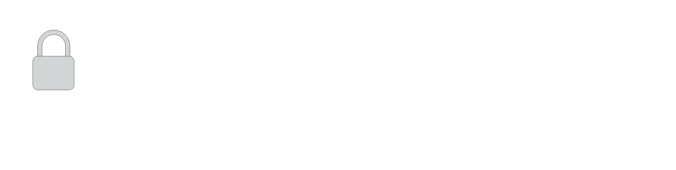
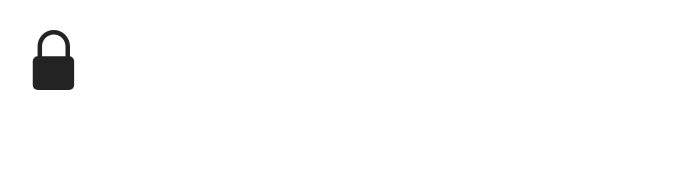
Before and after one commit to utsavthakkar503/digital-lock, a React (Create React App) app: page / in a window 1280 px wide. Shown: the top 170 px of the page, without its empty margins (587-1263 px from the left). Built offline with nearby package versions, Linux system fonts and the light colour scheme.

Commit message:
lock animation code improvements

```diff
--- a/src/App.tsx
+++ b/src/App.tsx
@@ -96,7 +96,6 @@ interface ICombination {
 
 interface IUnlocked {
   unlocked: boolean;
-  unlk: number;
 }
 
 const App: React.FC = () => {
@@ -117,7 +116,6 @@ const App: React.FC = () => {
 
   const [unlockConfig, setUnlockConfig] = useState<IUnlocked>({
     unlocked: false,
-    unlk: 0,
   });
 
   function onChange(ev: React.MouseEvent<HTMLElement>, checked?: boolean) {
@@ -169,10 +167,8 @@ const App: React.FC = () => {
           if (unlockConfig.unlocked) {
             alert("App Already unlocked");
           } else {
-            let newUnlk = unlockConfig.unlk + 1;
             setUnlockConfig({
               unlocked: true,
-              unlk: newUnlk,
             });
           }
         } else {
@@ -191,21 +187,11 @@ const App: React.FC = () => {
       <div className="App">
         <div className="App-body">
           <header className="App-header">
-            {unlockConfig.unlocked ? (
               <Lock
-                key={unlockConfig.unlk}
                 play={playConfig.play}
                 unlocked={unlockConfig.unlocked}
-                unlk={unlockConfig.unlk}
+                color={isDarkTheme? lightTheme.palette?.white : "#232323"}
               />
-            ) : (
-              <Lock
-                key={playConfig.play}
-                play={playConfig.play}
-                unlocked={unlockConfig.unlocked}
-                unlk={unlockConfig.unlk}
-              />
-            )}
             <Toggle
               className="toggle-btn"
               label="Dark mode"
--- a/src/Lock.tsx
+++ b/src/Lock.tsx
@@ -1,14 +1,49 @@
-import React from "react";
-import { motion } from "framer-motion";
+import React, { useEffect } from "react";
+import { motion, useAnimation } from "framer-motion";
 
 interface IAnimation {
   play: number;
   unlocked: boolean;
-      unlk: number
+  color: string | undefined
 }
 
+const Lock: React.FC<IAnimation> = ({ play, unlocked, color }) => {
+  const lockControls = useAnimation();
+  const lockHandleControls = useAnimation();
 
-const Lock: React.FC<IAnimation> = ({ play, unlocked, unlk }) => {
+  useEffect(() => {
+    if (unlocked) {
+      lockHandleControls.start("turn");
+    }
+  }, [lockHandleControls, unlocked]);
+
+  useEffect(() => {
+    if (play > 0 && unlocked === false) {
+      lockControls.start("shake");
+    }
+  }, [lockControls, play, unlocked]);
+
+  const lockVariants = {
+    shake: {
+      x: [-30, 30, 0],
+    },
+  };
+
+  const lockHandleVariants = {
+    turn: {
+      y: [-2.5, -15],
+      rotateY: 180,
+      transition: {
+        duration: 0.1,
+        repeat: 0,
+        ease: "circIn",
+      },
+    },
+  };
+
+  if (color === undefined) {
+    color = "#D1D4D4"
+  }
 
   return (
     <div className="svg-wrapper">
@@ -21,33 +56,24 @@ const Lock: React.FC<IAnimation> = ({ play, unlocked, unlk }) => {
       >
         <g id="padlock">
           <motion.g
-            initial={(play > 0 && unlocked === false)? true : false}
-            animate={{
-              translateX: [null, -20, 20, 0],
-            }}
+            initial={false}
+            animate={lockControls}
+            variants={lockVariants}
             transition={{
               type: "spring",
               repeat: 0,
               repeatType: "mirror",
               duration: 0.1,
-              stiffness: 80,
+              stiffness: 150,
             }}
           >
             <motion.g
-            initial={(unlk > 0 )? true: false}
-            animate={{
-                y: [ -2.5, -15],
-                rotateY: 180
-            }}
-            transition={{
-                duration: 0.2,
-                delay: 0.1,
-                repeat: 0,
-                ease: "circIn"
-            }}
+              initial={false}
+              animate={lockHandleControls}
+              variants={lockHandleVariants}
               style={{
                 originY: "68px",
-                originX: "67px"
+                originX: "67px",
               }}
             >
               <path
@@ -55,9 +81,7 @@ const Lock: React.FC<IAnimation> = ({ play, unlocked, unlk }) => {
                 fillRule="evenodd"
                 clipRule="evenodd"
                 d="M42.0685 0C60.026 0 74.4828 14.57 74.4828 32.6682V68.9655H65.4789V32.6682C65.4789 19.5968 55.0374 9.07434 42.0685 9.07434C29.096 9.07434 18.6554 19.5968 18.6554 32.6682V57.6947H9.65517V32.6682C9.65517 14.57 24.1128 0 42.0685 0V0Z"
-              fill="#D1D5D5"
-              stroke="#000000"
-              strokeWidth="0.5px"
+                fill={color}
               />
             </motion.g>
             <rect
@@ -66,9 +90,7 @@ const Lock: React.FC<IAnimation> = ({ play, unlocked, unlk }) => {
               width="82.7586"
               height="67.5862"
               rx="10"
-              fill="#D1D5D5"
-              stroke="#000000"
-              strokeWidth="0.5px"
+              fill={color}
             />
           </motion.g>
         </g>
```
Lines whose indentation alone changed are shown as unchanged.
